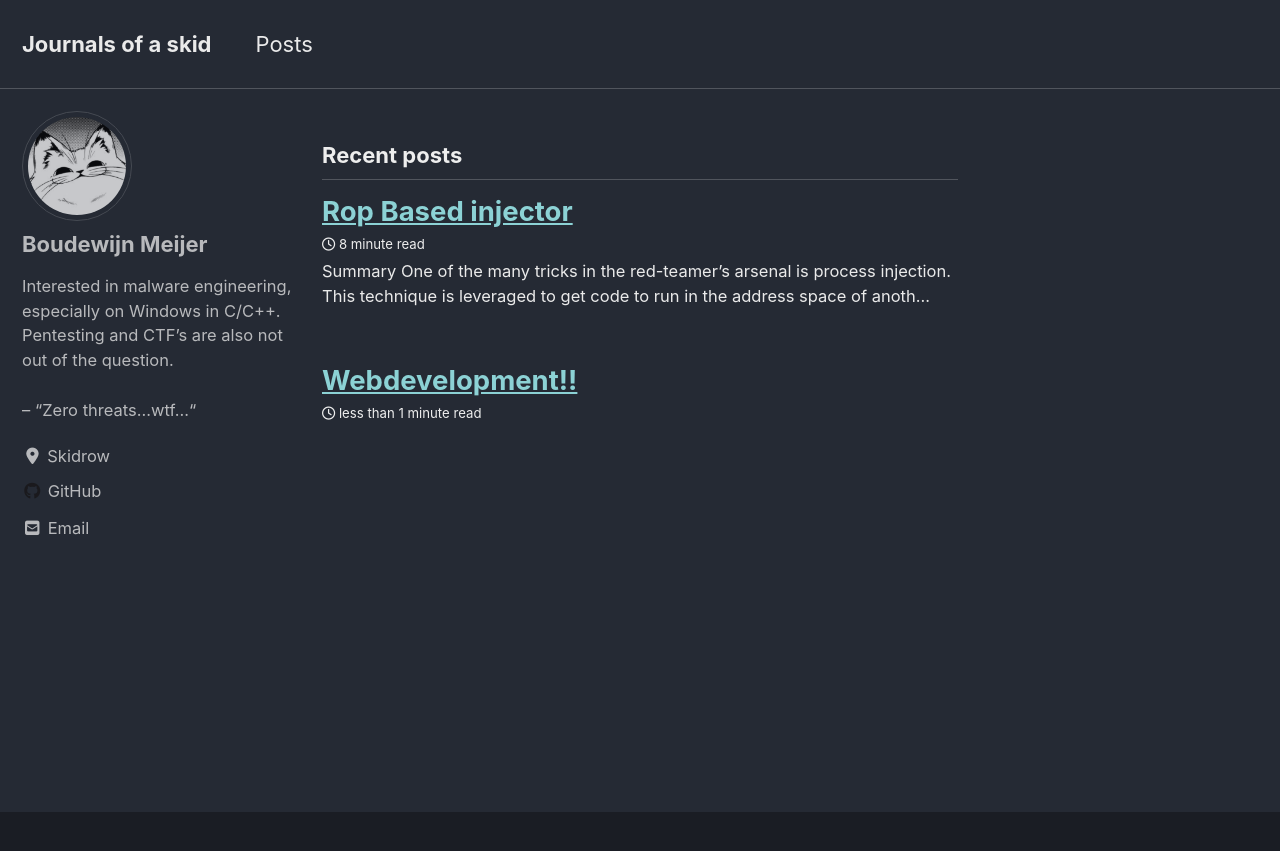
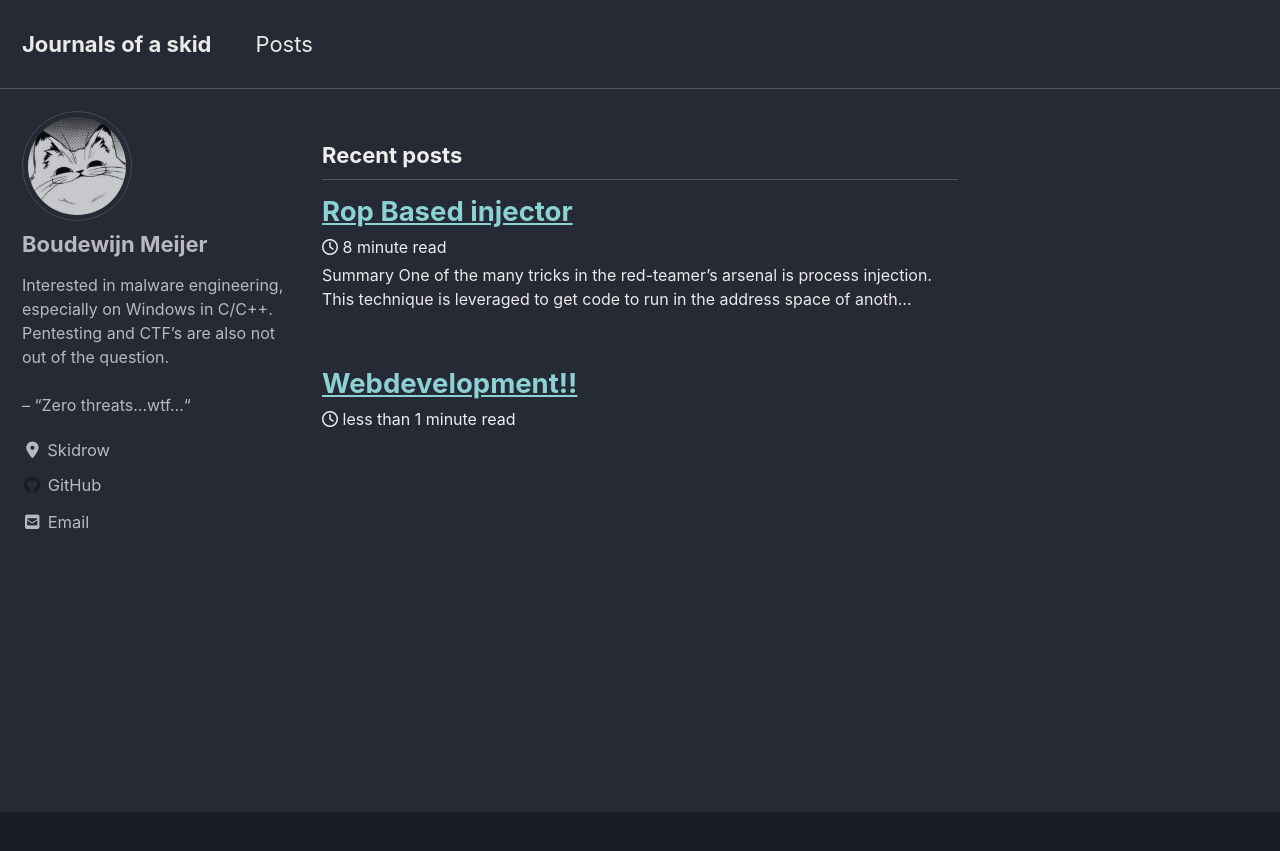
Before and after one commit to bcmmeijer/bcmmeijer.github.io, a Jekyll site: the page built from index.html, in a window 1280 px wide. Shown: the top 851 px of the page. Built offline with Jekyll 4.4.1, drawn with Linux system fonts in a browser that asks for light colours; cached includes are drawn as plain includes; nearby versions of some CDN libraries; the list of posts is cut into pages by our own code.

Commit message:
added codestyling and fontsize

```diff
--- a/_sass/minimal-mistakes/_base.scss
+++ b/_sass/minimal-mistakes/_base.scss
@@ -1,6 +1,21 @@
 /* ==========================================================================
    BASE ELEMENTS
    ========================================================================== */
+
+p {
+  font-size: 16px !important;
+}
+
+code {
+  white-space : pre-wrap !important;
+  overflow: hidden;
+  font-size: 16px;
+}
+
+.highlight {
+  overflow: hidden;
+  font-size: 16px;
+}
 
 html {
   /* sticky footer fix */
```
